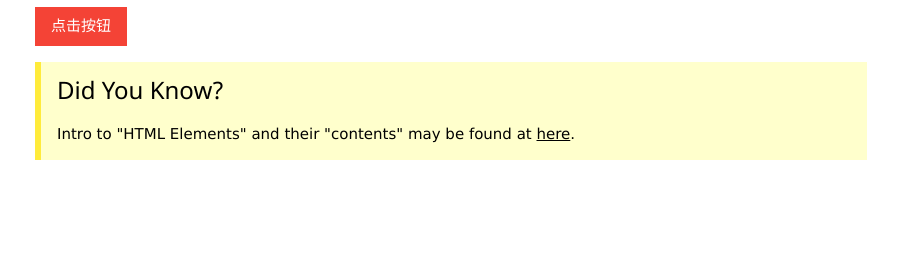
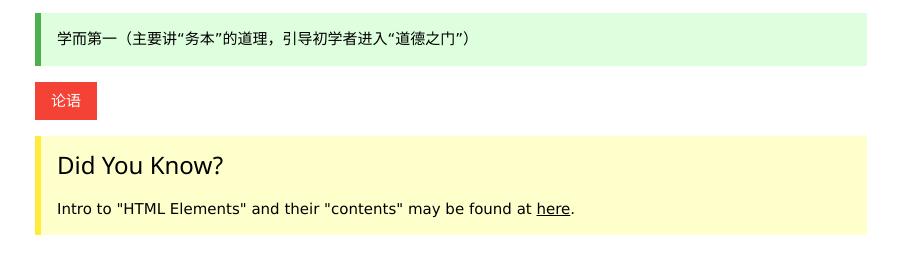
Before and after one commit to boxoft/w3ss-js, a plain HTML site: page 01. JS Introduction/JavaScript Can Change HTML Content.html in a window 1280 px wide. Shown: the part 113-386 px from the top of the page, without its empty margins (189-1087 px from the left). Drawn offline with Linux system fonts and the light colour scheme.

Commit message:
JavaScript Can Change HTML Content
重写

```diff
--- a/01. JS Introduction/JavaScript Can Change HTML Content.html
+++ b/01. JS Introduction/JavaScript Can Change HTML Content.html
@@ -15,7 +15,13 @@
 
     <h3>JavaScript Can Change HTML Content</h3>
 
-    <button id="t" class="w3-button w3-red">点击按钮</button>
+    <div class="w3-panel w3-info intro">
+        <p id="passage"></p>
+    </div>
+
+    <p>
+        <button class="w3-button w3-red">论语</button>
+    </p>
 
     <div class="w3-panel w3-note">
         <h3>Did You Know?</h3>
@@ -30,9 +36,43 @@
 <div class="w3-col l2 m1"></div>
 
 <script>
-    document.getElementById('t').addEventListener('click', function () {
-        this.textContent = 'Hello, JavaScript!'
-    })
+    (function () {
+        var button = document.getElementsByTagName('button')[0],
+            passage = document.getElementById('passage'),
+            analects = [
+                '学而第一（主要讲“务本”的道理，引导初学者进入“道德之门”）',
+                '为政第二（主要讲治理国家的道理和方法）',
+                '八佾第三（主要记录孔子谈论礼乐）',
+                '里仁第四（主要讲仁德的道理）',
+                '公冶长第五（主要讲评价古今人物及其得失）',
+                '雍也第六（记录孔子和弟子们的言行）',
+                '述而第七（主要记录孔子的容貌和言行）',
+                '泰伯第八（主要记孔子和曾子的言论及其对古人的评论）',
+                '子罕第九（主要记孔子言论，重点为孔子的行事风格，提倡和不提倡做的事）',
+                '乡党第十（主要记录孔子言谈举止，衣食住行和生活习惯）',
+                '先进第十一（主要记录孔子教育言论和对其弟子的评论）',
+                '颜渊第十二（主要讲孔子教育弟子如何实行仁德，如何为政和处世）',
+                '子路第十三（主要记录孔子论述为人和为政的道理）',
+                '宪问第十四（主要记录孔子和其弟子论修身为人之道，以及对古人的评价）',
+                '卫灵公第十五（主要记录孔子及其弟子在周游列国时的关于仁德治国方面的言论）',
+                '季氏第十六（主要记孔子论君子修身，以及如何用礼法治国）',
+                '阳货第十七（主要记录孔子论述仁德，阐发礼乐治国之道）',
+                '微子第十八（主要记录古代圣贤事迹，以及孔子众人周游列国中的言行，也记录了周游途中世人对于乱世的看法）',
+                '子张第十九（主要记录孔子和弟子们探讨求学为道的言论，弟子们对于孔子的敬仰赞颂）',
+                '尧曰第二十（本篇较为短小，疑有错漏。主要记录古代圣贤的言论和孔子对于为政的论述）'
+            ],
+            i = 0;
+
+        setPassage();
+
+        button.addEventListener('click', setPassage);
+
+        function setPassage() {
+            passage.textContent = analects[i];
+
+            i === analects.length - 1 ? i = 0 : i++;
+        }
+    })();
 </script>
 
 </body>
```
Also changed, not shown: 00. JS Home/My First JavaScript.html (+1 -1 lines).
